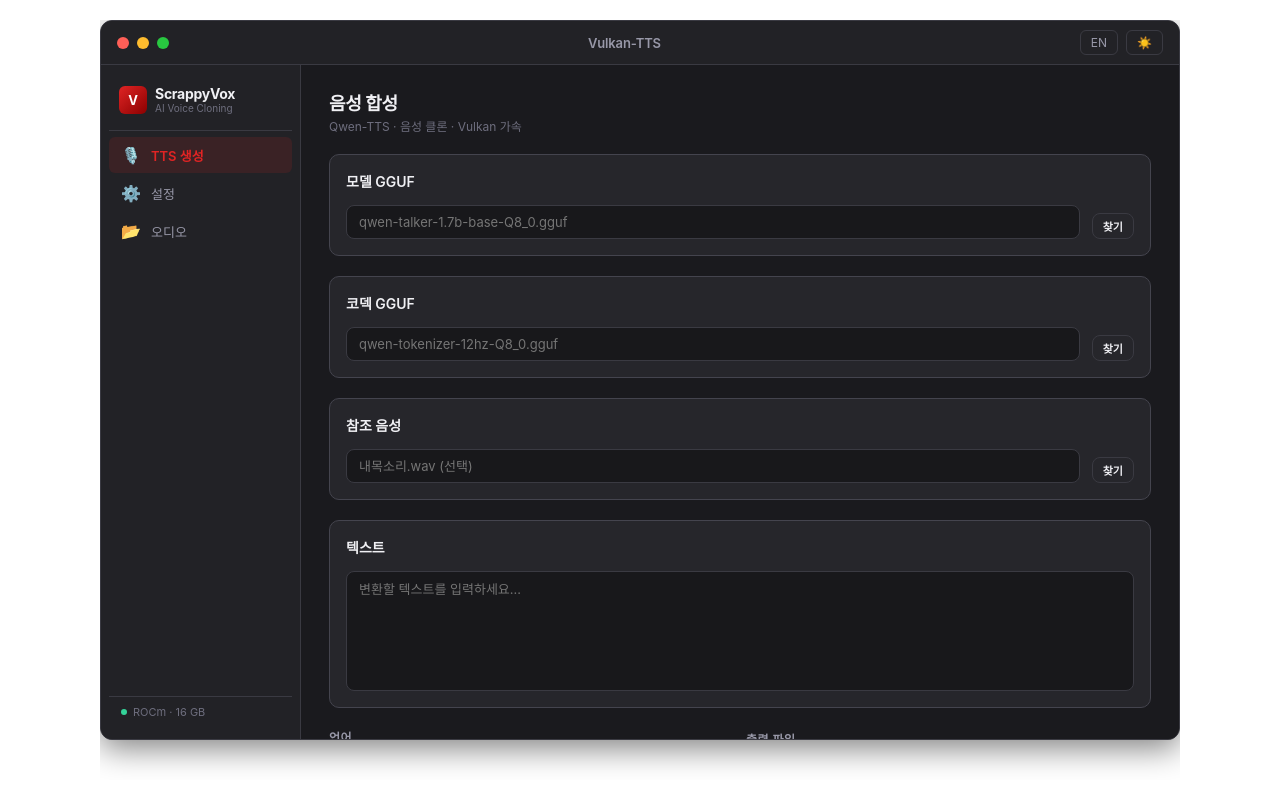
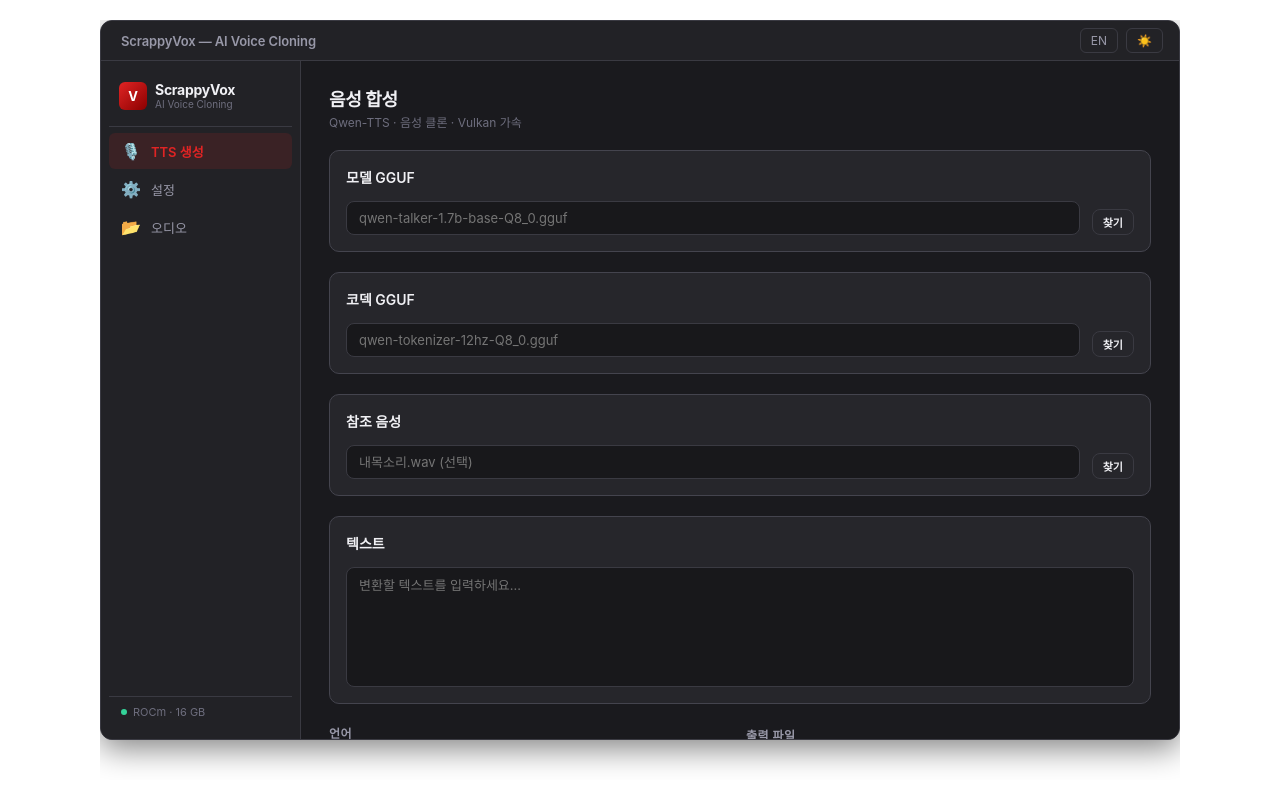
Before and after one commit to all4nmr/vulkan-tts, a React (Vite) app in the folder gui/: page / in a window 1280 px wide. Built offline with nearby package versions, Linux system fonts and the light colour scheme.

Commit message:
fix: remove macOS files, Windows-only titlebar, bundle targets

```diff
--- a/gui/src-tauri/tauri.conf.json
+++ b/gui/src-tauri/tauri.conf.json
@@ -27,12 +27,11 @@
   },
   "bundle": {
     "active": true,
-    "targets": "all",
+    "targets": ["msi", "nsis"],
     "icon": [
       "icons/32x32.png",
       "icons/128x128.png",
       "icons/128x128@2x.png",
-      "icons/icon.icns",
       "icons/icon.ico"
     ],
     "android": {
--- a/gui/src/App.css
+++ b/gui/src/App.css
@@ -88,35 +88,22 @@
 .titlebar {
   display: flex;
   align-items: center;
-  padding: 10px 16px;
+  padding: 0 16px;
   background: var(--bg-secondary);
   border-bottom: 1px solid var(--border);
   user-select: none;
   gap: 12px;
-  height: 44px;
+  height: 40px;
   flex-shrink: 0;
 }
-.traffic-lights {
-  display: flex;
-  gap: 8px;
-}
-.traffic-light {
-  width: 12px;
-  height: 12px;
-  border-radius: 50%;
-  transition: filter 0.15s;
-}
-.traffic-light:hover { filter: brightness(1.15); }
-.tl-close   { background: #ff5f57; }
-.tl-minimize { background: #febc2e; }
-.tl-zoom     { background: #28c840; }
 .window-title {
   flex: 1;
-  text-align: center;
+  text-align: left;
   font-size: 13px;
   font-weight: 600;
   color: var(--text-secondary);
   letter-spacing: -0.01em;
+  padding-left: 4px;
 }
 .titlebar-actions {
   display: flex;
--- a/gui/src/components/Titlebar.tsx
+++ b/gui/src/components/Titlebar.tsx
@@ -9,13 +9,8 @@
 
 export default function Titlebar({ theme, lang, onToggleTheme, onToggleLang }: Props) {
   return (
-    <div className="titlebar">
-      <div className="traffic-lights">
-        <div className="traffic-light tl-close" />
-        <div className="traffic-light tl-minimize" />
-        <div className="traffic-light tl-zoom" />
-      </div>
-      <div className="window-title">Vulkan-TTS</div>
+    <div className="titlebar" data-tauri-drag-region>
+      <div className="window-title" data-tauri-drag-region>ScrappyVox — AI Voice Cloning</div>
       <div className="titlebar-actions">
         <button className="titlebar-btn" onClick={onToggleLang}>
           {lang === "ko" ? "EN" : "KO"}
```
Also changed, not shown: 1 other file (tests, documents, lock files or other folders).
